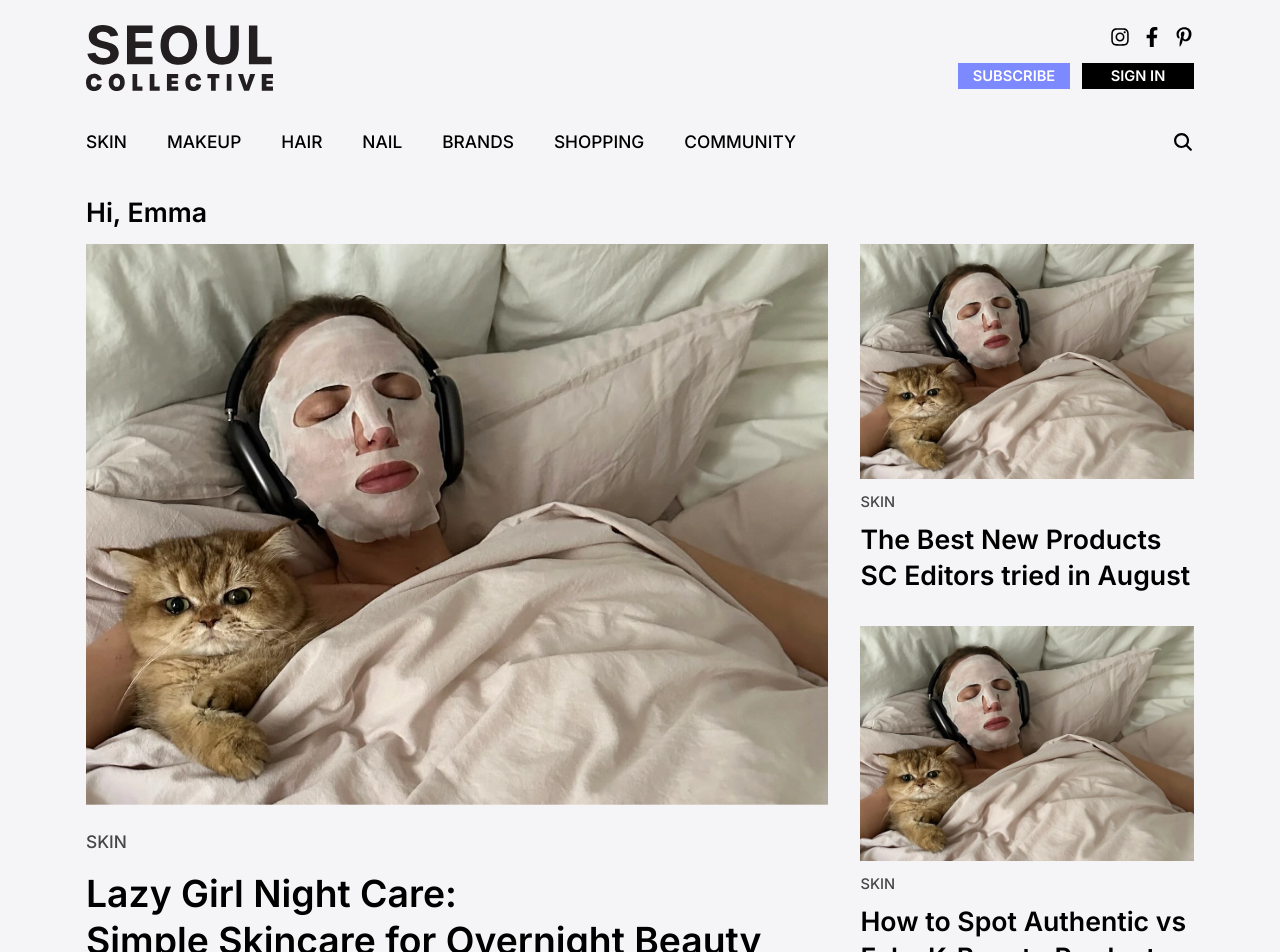
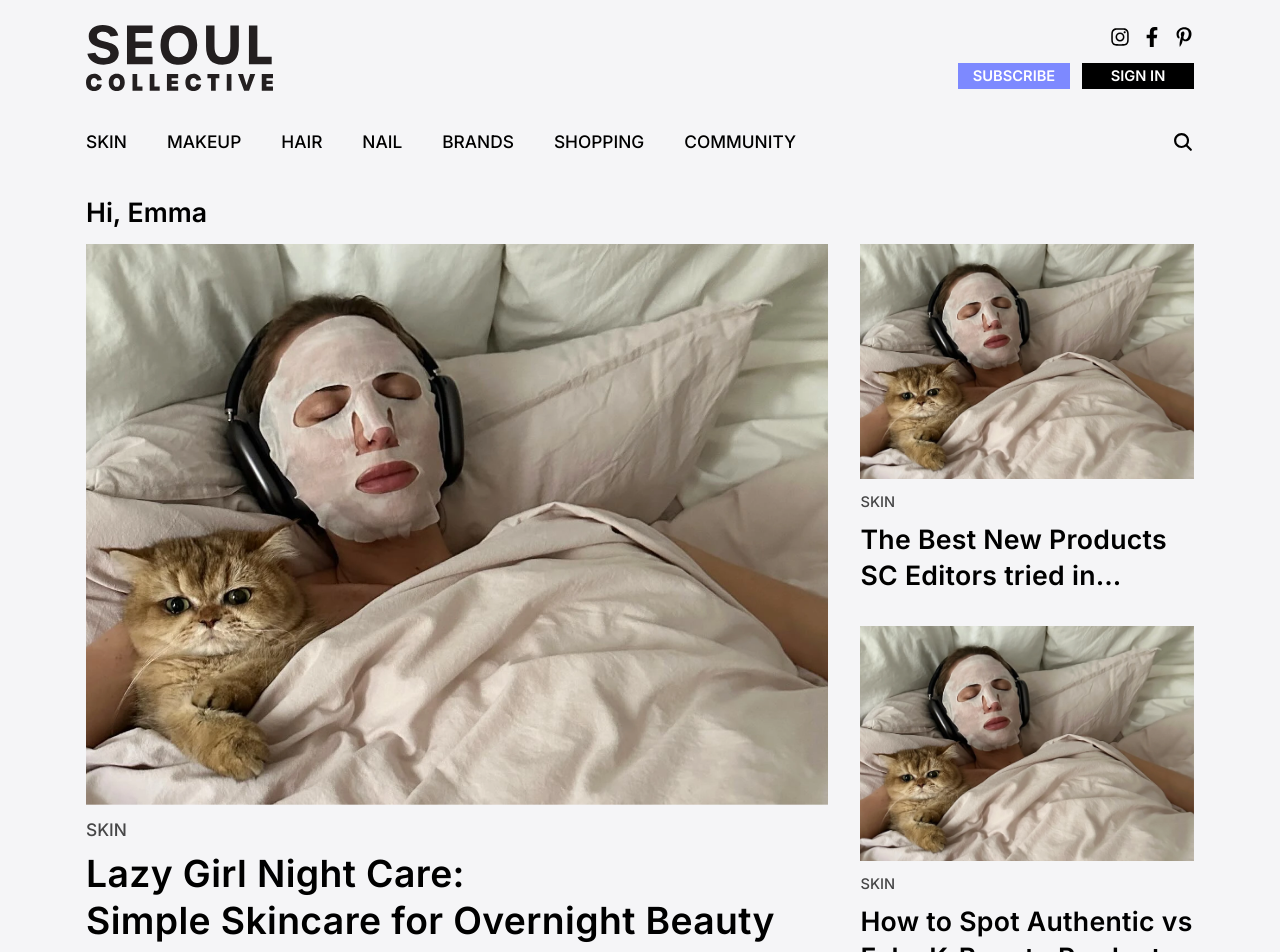
Before and after one commit to SEOUL-COLLECTIVE/SEOUL-COLLECTIVE-Client, a Next.js app: page / in a window 1280 px wide. Shown: the top 952 px of the page. Built offline with nearby package versions, Linux system fonts and the light colour scheme.

Commit message:
chore: contentscard title 자간 0.01rem 늘이기

```diff
--- a/src/components/Cards/ContentsCard.tsx
+++ b/src/components/Cards/ContentsCard.tsx
@@ -18,8 +18,8 @@ const sectionType: SectionStyle[] = [
       title: 'text-p28',
     },
     gap: {
-      image_category: 'pt-6',
-      category_title: 'pt-3',
+      image_category: 'pt-3',
+      category_title: 'pt-1',
     },
     image_ratio: 'aspect-[770/582]',
   },
@@ -88,7 +88,7 @@ export default function ContentsCard({ imageUrl, category, title, section }: Con
       <div className={`flex flex-col gap-1 ${style.gap.image_category}`}>
         <span className={`${style.font.category} text-[#464647] font-medium`}>{category}</span>
         <div
-          className={`${style.font.title} ${style.gap.category_title} line-clamp-2 whitespace-pre-line break-words ${style.section === 'main' ? 'leading-tight' : 'leading-snug'}`}
+          className={`${style.font.title} ${style.gap.category_title} tracking-[0.01em] line-clamp-2 whitespace-pre-line break-words ${style.section === 'main' ? 'leading-tight' : 'leading-snug'}`}
         >
           {title}
         </div>
```
